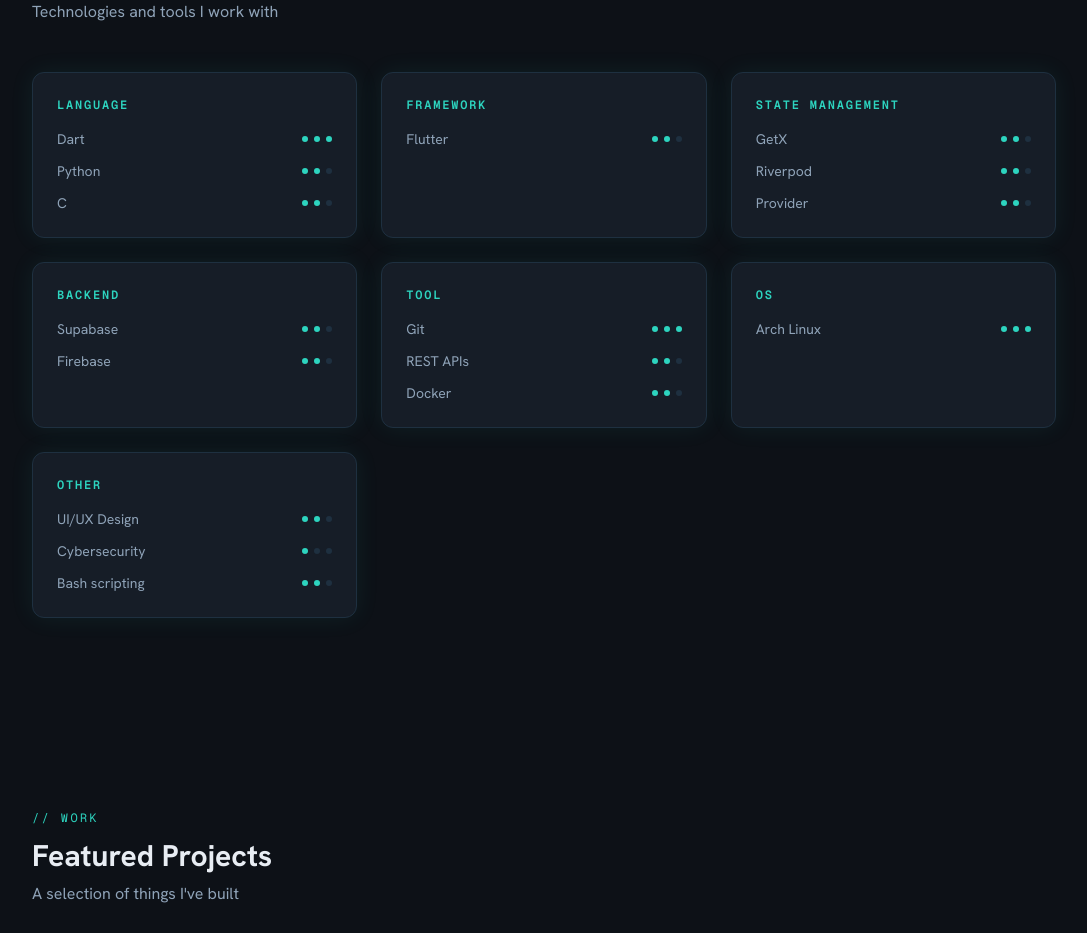
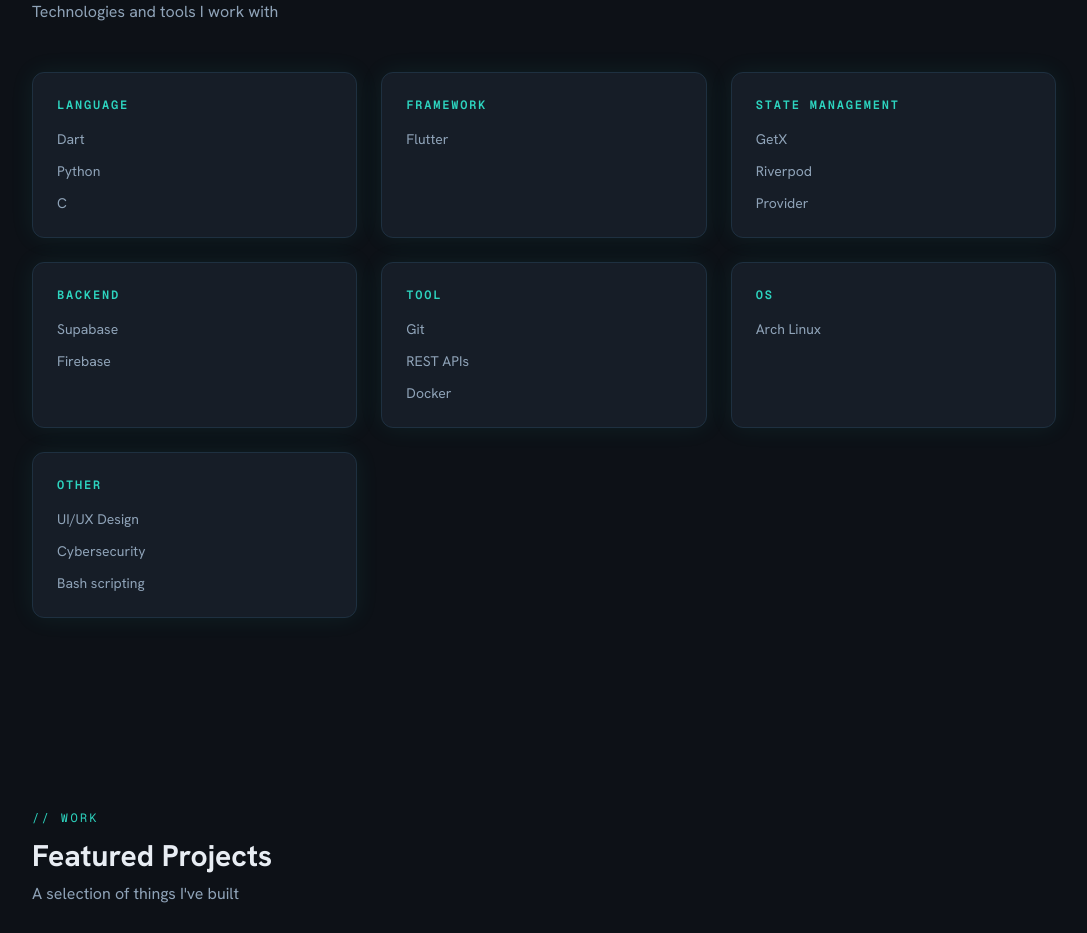
Before and after one commit to BrahimBenzekri/portfolio, a Next.js app: page / in a window 1280 px wide. Shown: the part 1480-2413 px from the top of the page, without its empty margins (96-1183 px from the left). Built offline with nearby package versions, Linux system fonts and the light colour scheme.

Commit message:
Removed: Skill level and data from UI

```diff
--- a/src/components/sections/AboutFull.tsx
+++ b/src/components/sections/AboutFull.tsx
@@ -165,9 +165,8 @@
         <h2 className="text-2xl font-bold text-text-primary">Languages</h2>
         <div className="flex flex-wrap gap-4">
           {languages.map((l) => (
-            <div key={l.name} className="bg-bg-secondary border border-border rounded-xl px-6 py-4 text-center">
+            <div key={l.name} className="bg-bg-secondary border border-border rounded-xl px-8 py-5 text-center">
               <p className="text-text-primary font-semibold">{l.name}</p>
-              <p className="text-accent text-xs mt-0.5 font-mono">{l.level}</p>
             </div>
           ))}
         </div>
--- a/src/components/sections/SkillsSection.tsx
+++ b/src/components/sections/SkillsSection.tsx
@@ -13,12 +13,6 @@
   "OS",
   "Other",
 ]
-
-const levelDots: Record<string, number> = {
-  Advanced: 3,
-  Intermediate: 2,
-  Beginner: 1,
-}
 
 export function SkillsSection() {
   const grouped = categoryOrder.reduce(
@@ -57,18 +51,6 @@
                 {catSkills.map((skill) => (
                   <div key={skill.name} className="flex items-center justify-between">
                     <span className="text-sm text-text-secondary">{skill.name}</span>
-                    <div className="flex gap-1.5">
-                      {[1, 2, 3].map((dot) => (
-                        <div
-                          key={dot}
-                          className={`w-1.5 h-1.5 rounded-full transition-colors duration-200 ${
-                            dot <= levelDots[skill.level]
-                              ? "bg-accent"
-                              : "bg-border"
-                          }`}
-                        />
-                      ))}
-                    </div>
                   </div>
                 ))}
               </div>
--- a/src/data/index.ts
+++ b/src/data/index.ts
@@ -31,7 +31,6 @@
 export type Skill = {
   name: string
   category: "Language" | "Framework" | "State Management" | "Backend" | "Tool" | "Other" | "OS"
-  level: "Advanced" | "Intermediate" | "Beginner"
   icon?: string
 }
 
@@ -255,22 +254,22 @@
 // ── SKILLS ───────────────────────────────────────────────────
 
 export const skills: Skill[] = [
-  { name: "Dart", category: "Language", level: "Advanced" },
-  { name: "Python", category: "Language", level: "Intermediate" },
-  { name: "C", category: "Language", level: "Intermediate" },
-  { name: "Flutter", category: "Framework", level: "Intermediate" },
-  { name: "GetX", category: "State Management", level: "Intermediate" },
-  { name: "Riverpod", category: "State Management", level: "Intermediate" },
-  { name: "Provider", category: "State Management", level: "Intermediate" },
-  { name: "Supabase", category: "Backend", level: "Intermediate" },
-  { name: "Firebase", category: "Backend", level: "Intermediate" },
-  { name: "Git", category: "Tool", level: "Advanced" },
-  { name: "REST APIs", category: "Tool", level: "Intermediate" },
-  { name: "Docker", category: "Tool", level: "Intermediate" },
-  { name: "UI/UX Design", category: "Other", level: "Intermediate" },
-  { name: "Cybersecurity", category: "Other", level: "Beginner" },
-  { name: "Bash scripting", category: "Other", level: "Intermediate" },
-  { name: "Arch Linux", category: "OS", level: "Advanced" },
+  { name: "Dart", category: "Language" },
+  { name: "Python", category: "Language" },
+  { name: "C", category: "Language" },
+  { name: "Flutter", category: "Framework" },
+  { name: "GetX", category: "State Management" },
+  { name: "Riverpod", category: "State Management" },
+  { name: "Provider", category: "State Management" },
+  { name: "Supabase", category: "Backend" },
+  { name: "Firebase", category: "Backend" },
+  { name: "Git", category: "Tool" },
+  { name: "REST APIs", category: "Tool" },
+  { name: "Docker", category: "Tool" },
+  { name: "UI/UX Design", category: "Other" },
+  { name: "Cybersecurity", category: "Other" },
+  { name: "Bash scripting", category: "Other" },
+  { name: "Arch Linux", category: "OS" },
 ]
 
 // ── EDUCATION ────────────────────────────────────────────────
@@ -326,9 +325,9 @@
 // ── LANGUAGES ────────────────────────────────────────────────
 
 export const languages = [
-  { name: "Arabic", level: "Native" },
-  { name: "English", level: "Fluent" },
-  { name: "French", level: "Intermediate" },
+  { name: "Arabic" },
+  { name: "English" },
+  { name: "French" },
 ]
 
 // ── HELPERS ──────────────────────────────────────────────────
```
